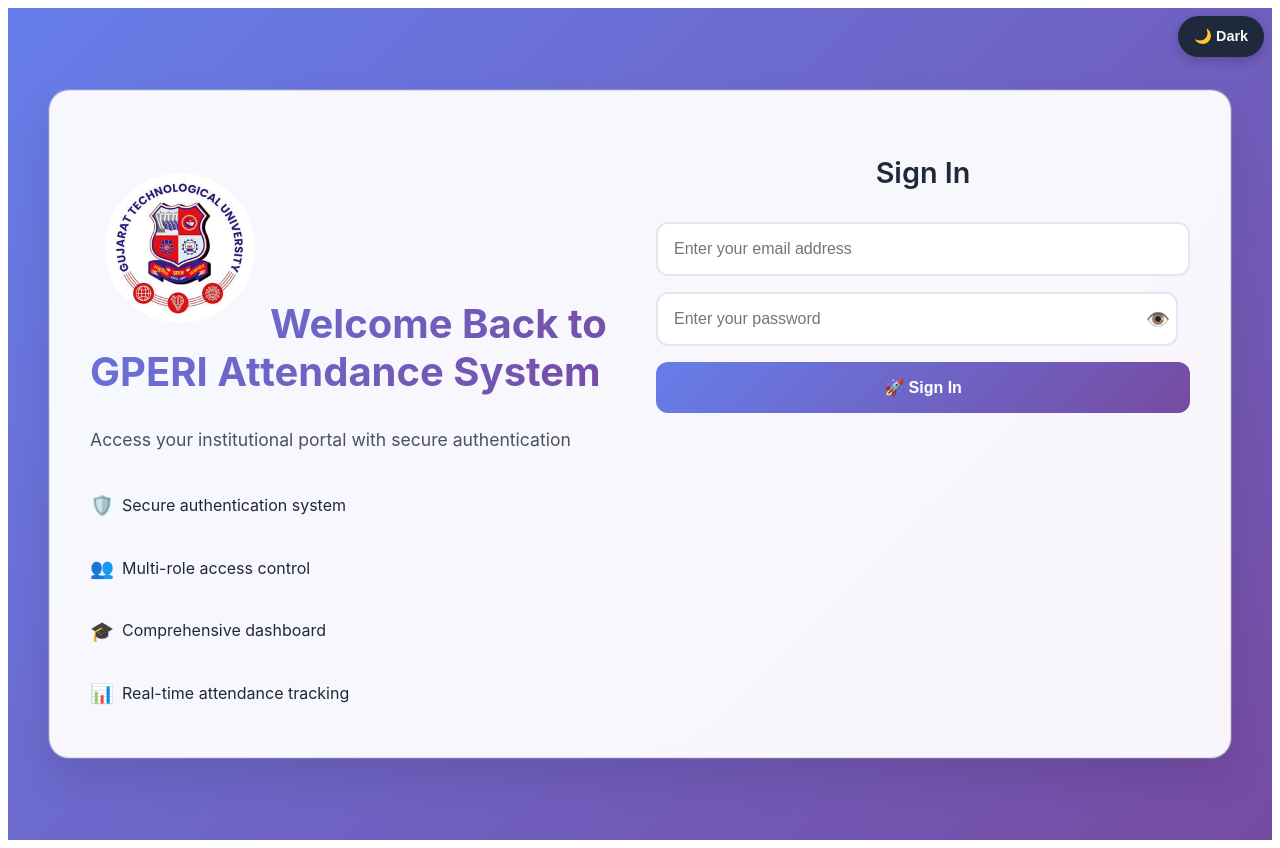
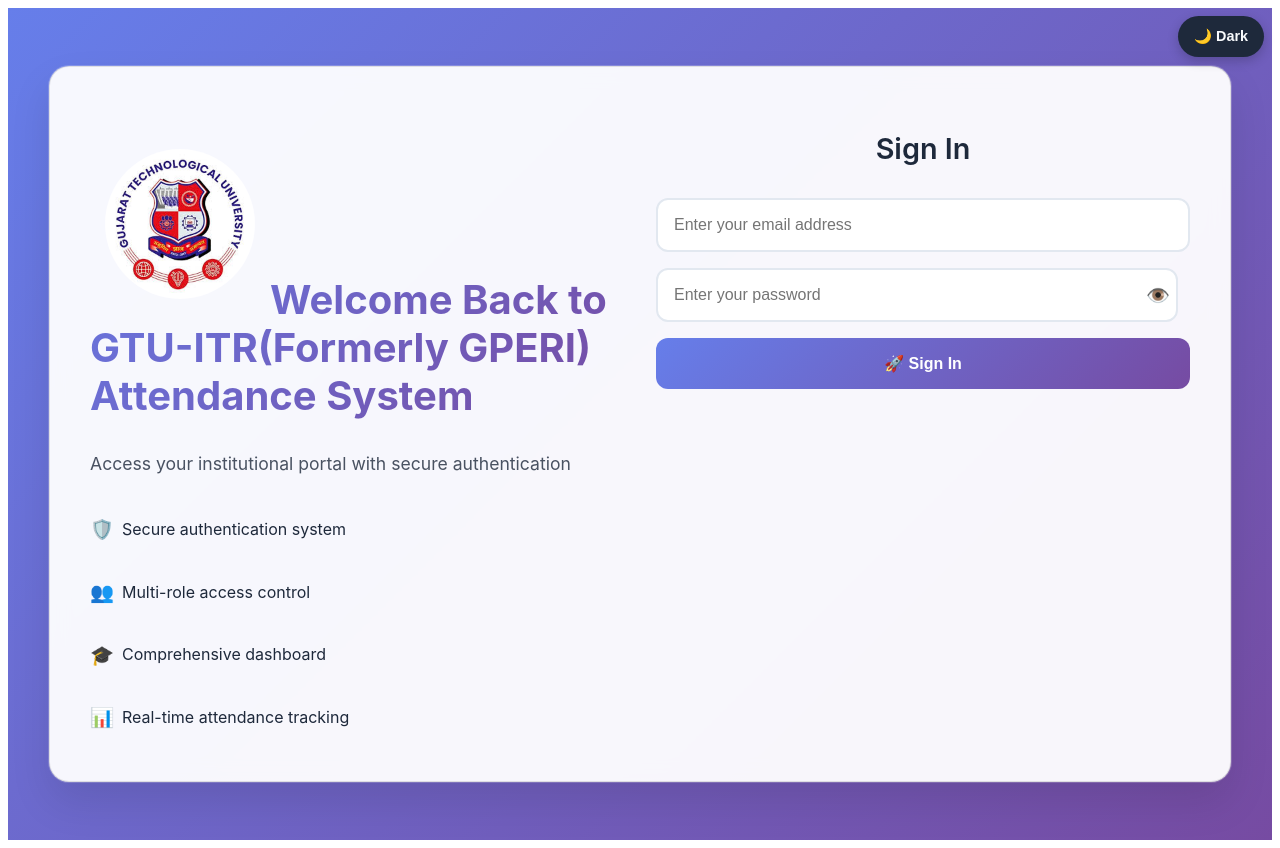
Before and after one commit to alok410/GPERIATD, a React (Create React App) app in the folder frontend/: page / in a window 1280 px wide. Built offline with nearby package versions, Linux system fonts and the light colour scheme.

Commit message:
final  commit

```diff
--- a/frontend/src/components/Login.jsx
+++ b/frontend/src/components/Login.jsx
@@ -232,7 +232,7 @@
         <div style={leftSideStyle}>
           <h1 style={titleStyle}>
         <img src={Logo} alt="" style={{height:"150px",width:"150px", margin:"15px",borderRadius:"50%"}}/>
-            Welcome Back to GPERI Attendance System
+            Welcome Back to GTU-ITR(Formerly GPERI) Attendance System
           </h1>
           <p style={subtitleStyle}>
             Access your institutional portal with secure authentication
```
